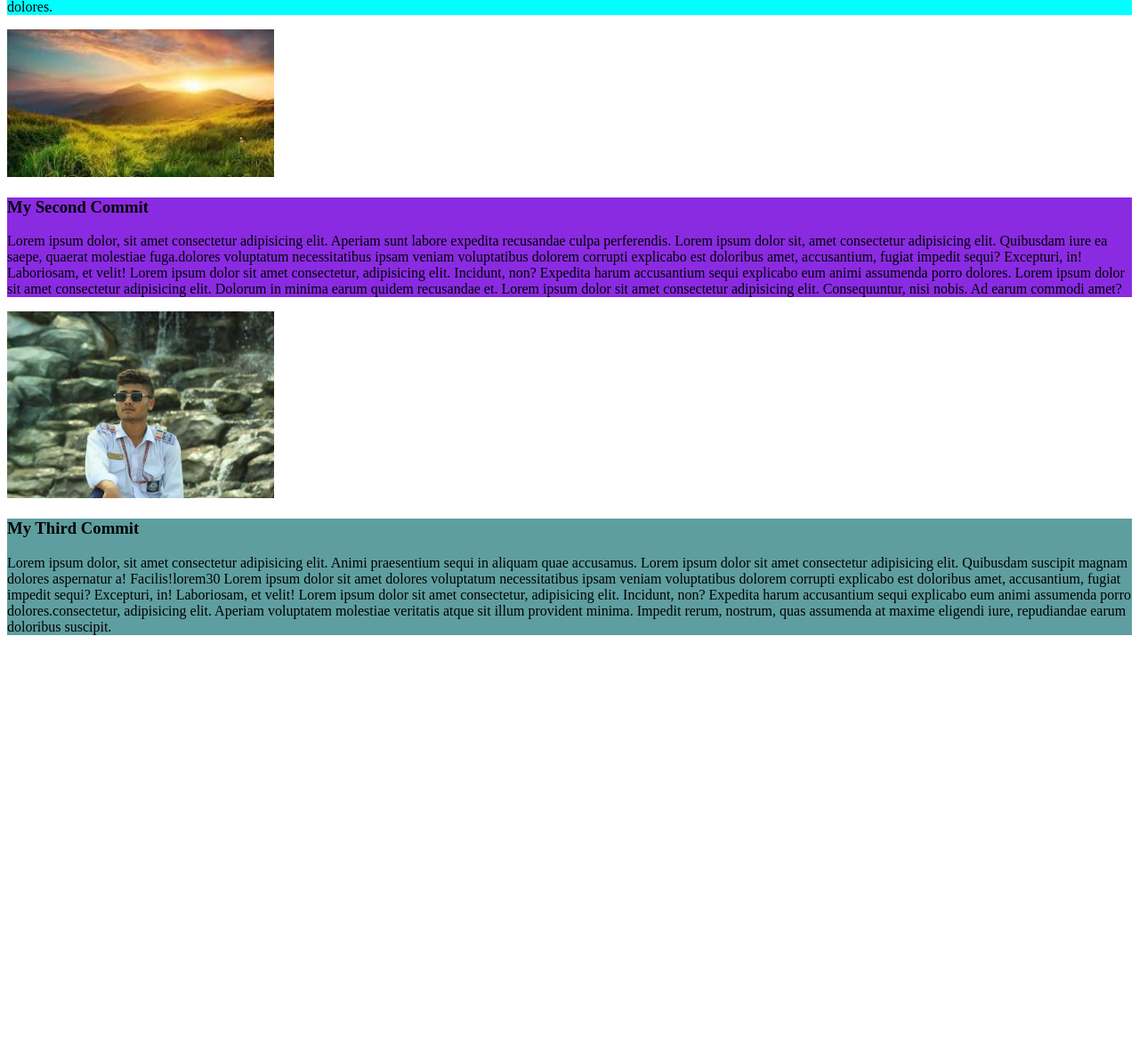
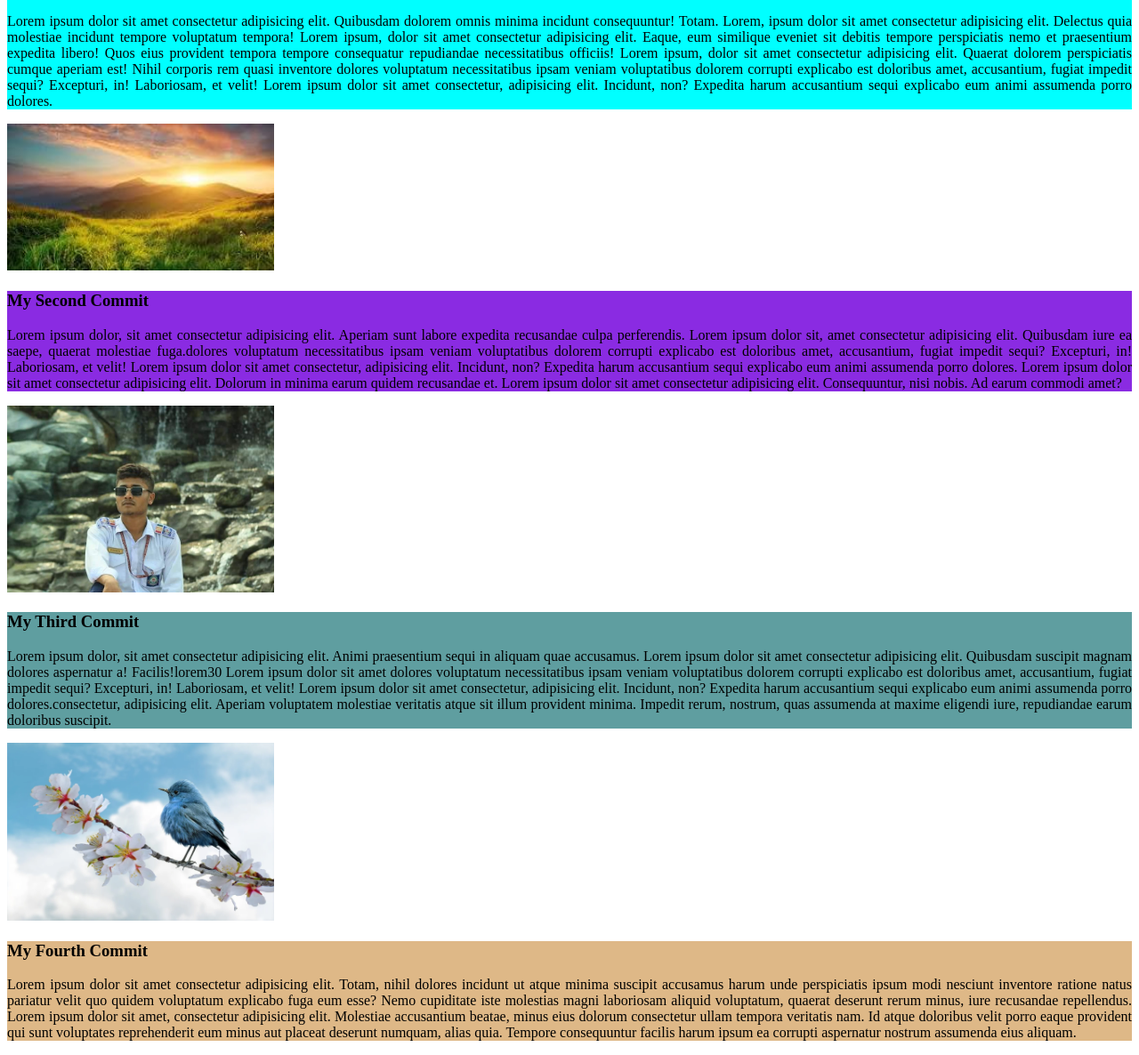
Before and after one commit to MdShariyar56/my-first-github-repo, a plain HTML site: page index.html in a window 1280 px wide. Shown: the part 434-1620 px from the top of the page at 89% size. Before the commit the page ends 1164 px from the top, so only its background shows below. Drawn offline with Linux system fonts and the light colour scheme.

Commit message:
add a new images

```diff
--- a/index.html
+++ b/index.html
@@ -11,7 +11,7 @@
          <h1 style="color: cornflowerblue; " >My First Website</h1>
     </div>
     <div>
-         <img src="./image/bird.jpg" class="my-img">
+         <img src="./image/shariyar.jpg" class="my-img">
       <div class="first">
         <h3>My First Commit</h3>
         <p>Lorem ipsum dolor sit amet consectetur adipisicing elit. Quibusdam dolorem omnis minima incidunt consequuntur! Totam. Lorem, ipsum dolor sit amet consectetur adipisicing elit. Delectus quia molestiae incidunt tempore voluptatum tempora! Lorem ipsum, dolor sit amet consectetur adipisicing elit. Eaque, eum similique eveniet sit debitis tempore perspiciatis nemo et praesentium expedita libero! Quos eius provident tempora tempore consequatur repudiandae necessitatibus officiis! Lorem ipsum, dolor sit amet consectetur adipisicing elit. Quaerat dolorem perspiciatis cumque aperiam est! Nihil corporis rem quasi inventore dolores voluptatum necessitatibus ipsam veniam voluptatibus dolorem corrupti explicabo est doloribus amet, accusantium, fugiat impedit sequi? Excepturi, in! Laboriosam, et velit! Lorem ipsum dolor sit amet consectetur, adipisicing elit. Incidunt, non? Expedita harum accusantium sequi explicabo eum animi assumenda porro dolores.
@@ -32,6 +32,13 @@
 
         </p>
     </div>
+    <div>
+        <img src="./image/bird.jpg" class="my-img">
+    </div>
+    <div class="fourth">
+        <h3>My Fourth Commit</h3>
+        <p>Lorem ipsum dolor sit amet consectetur adipisicing elit. Totam, nihil dolores incidunt ut atque minima suscipit accusamus harum unde perspiciatis ipsum modi nesciunt inventore ratione natus pariatur velit quo quidem voluptatum explicabo fuga eum esse? Nemo cupiditate iste molestias magni laboriosam aliquid voluptatum, quaerat deserunt rerum minus, iure recusandae repellendus. Lorem ipsum dolor sit amet, consectetur adipisicing elit. Molestiae accusantium beatae, minus eius dolorum consectetur ullam tempora veritatis nam. Id atque doloribus velit porro eaque provident qui sunt voluptates reprehenderit eum minus aut placeat deserunt numquam, alias quia. Tempore consequuntur facilis harum ipsum ea corrupti aspernatur nostrum assumenda eius aliquam.</p>
+    </div>
 
 </body>
 </html>
--- a/style.css
+++ b/style.css
@@ -10,13 +10,22 @@
 }
 .first{
     background-color: aqua;
+    text-align: justify;
+
+
 
 }
 
 .second{
     background-color: blueviolet;
+     text-align: justify;
 }
 
 .third{
     background-color: cadetblue;
+     text-align: justify;
 }
+.fourth{
+    background-color: burlywood;
+     text-align: justify;
+}
```
Also changed, not shown: image/shariyar.jpg (added).
